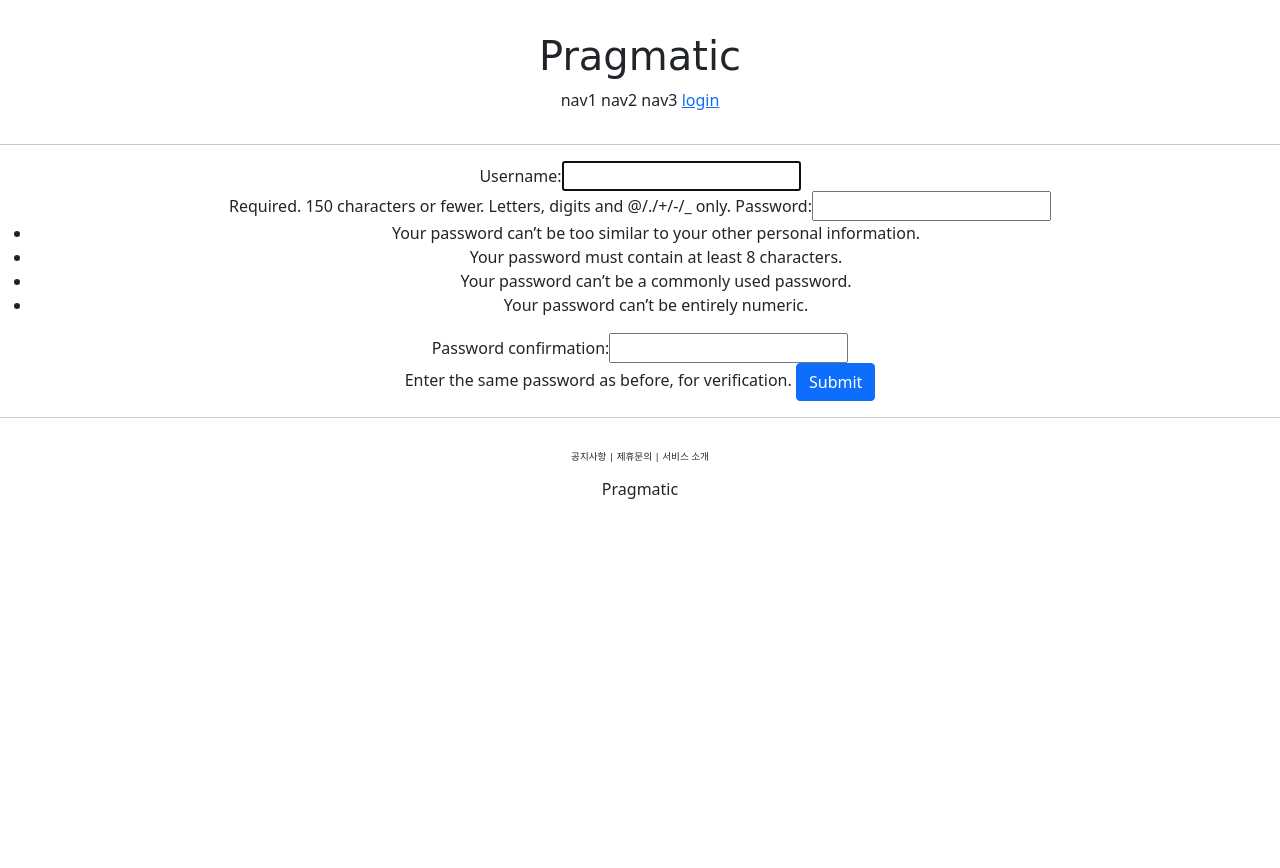
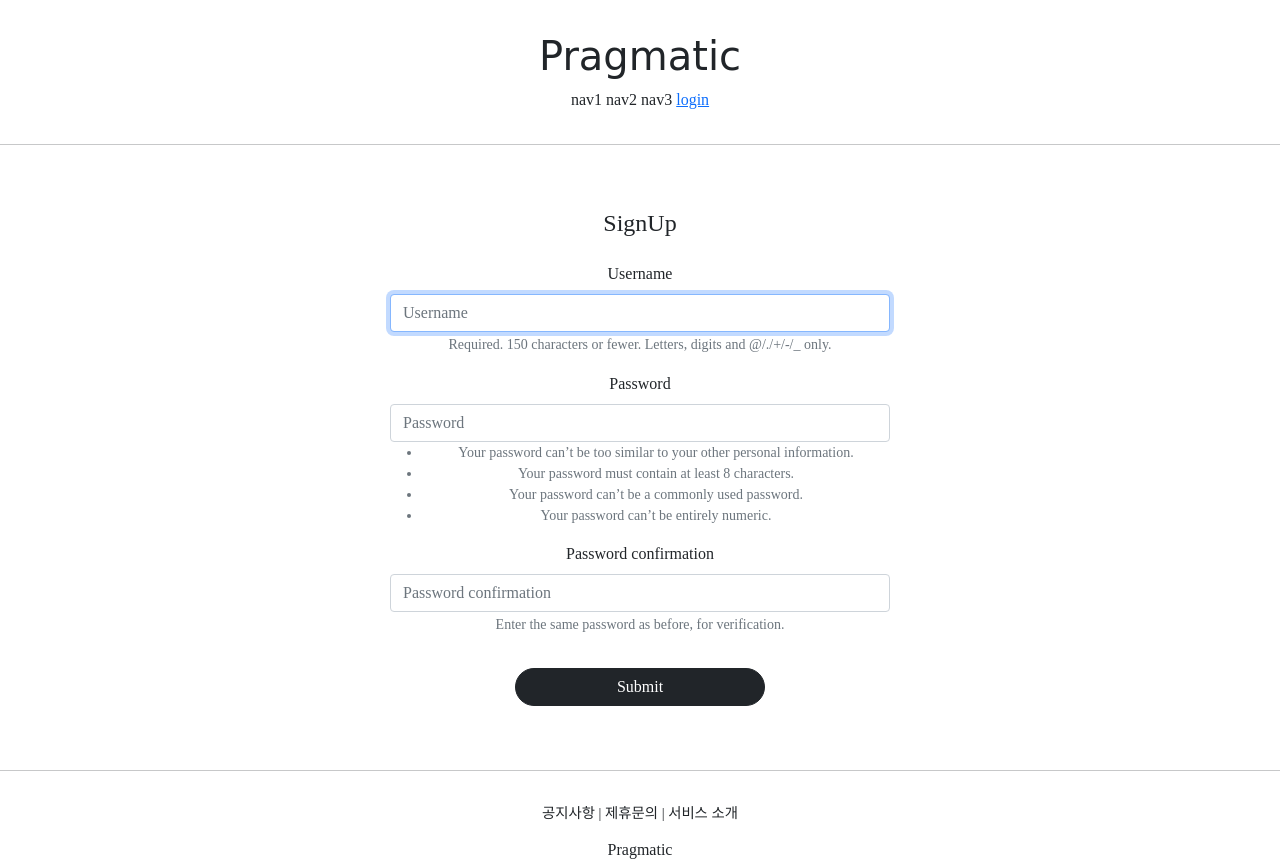
Before and after one commit to ParkShinUng/pragmatic, a Django app: page /account/create/ in a window 1280 px wide. Before the commit the page ends 499 px from the top, so only its background shows below. Run offline with Django 3.2, Linux system fonts and the light colour scheme; some libraries are stand-ins or nearby versions; some web fonts are replaced.

Commit message:
django course 23 commit

```diff
--- a/accountapp/templates/accountapp/create.html
+++ b/accountapp/templates/accountapp/create.html
@@ -1,15 +1,19 @@
 {% extends 'base.html' %}
+{% load bootstrap4 %}
 
 {% block content %}
 
-    <div style="text-align: center;">
+    <div style="text-align: center; max-width: 500px; margin: 4rem auto;">
+        <div class="mb-4">
+            <h4>SignUp</h4>
+        </div>
         <!-- accountapp 내부의 create Route 연결 : Routing 일원화 -->
         <form action="{% url 'accountapp:create' %}" method="post">
             <!-- POST 방식에는 반드시 csrf_token 작성 -->
             {% csrf_token %}
             <!-- View에서 작성한 AccountCreateView의 form을 그대로 생성 -->
-            {{ form }}
-            <input type="submit" class="btn btn-primary">
+            {% bootstrap_form form %}
+            <input type="submit" class="btn btn-dark rounded-pill col-6 mt-3">
         </form>
     </div>
 
--- a/pragmatic/settings.py
+++ b/pragmatic/settings.py
@@ -49,6 +49,7 @@ INSTALLED_APPS = [
     'django.contrib.sessions',
     'django.contrib.messages',
     'django.contrib.staticfiles',
+    'bootstrap4',
     'accountapp',
 ]
 
--- a/static/base.css
+++ b/static/base.css
@@ -3,7 +3,7 @@
 }
 
 .pragmatic_footer_button {
-    font-size: .6rem;
+    font-size: .9rem;
 }
 .pragmatic_footer {
     text-align: center;
--- a/templates/base.html
+++ b/templates/base.html
@@ -3,7 +3,7 @@
 
 {% include 'head.html' %}
 
-<body>
+<body style="font-family: 'NanumSquareR';">
     {% include 'header.html' %}
 
     <hr>
--- a/templates/head.html
+++ b/templates/head.html
@@ -16,4 +16,29 @@
     <!--  DEFAULT CSS LINK  -->
     <link rel="stylesheet" type="text/css" href="{% static 'base.css' %}">
 
+    <style>
+
+        @font-face {
+            font-family: 'NanumSquareR';
+            src: local('NanumSqureR'),
+            url("{% static 'fonts/NanumSquareR.ttf' %}") format("opentype");
+        }
+        @font-face {
+            font-family: 'NanumSquareEB';
+            src: local('NanumSqureEB'),
+            url("{% static 'fonts/NanumSquareEB.ttf' %}") format("opentype");
+        }
+        @font-face {
+            font-family: 'NanumSquareB';
+            src: local('NanumSqureB'),
+            url("{% static 'fonts/NanumSquareB.ttf' %}") format("opentype");
+        }
+        @font-face {
+            font-family: 'NanumSquareR';
+            src: local('NanumSqureR'),
+            url("{% static 'fonts/NanumSquareR.ttf' %}") format("opentype");
+        }
+
+    </style>
+
 </head>
```
Also changed, not shown: accountapp/templates/accountapp/login.html (+5 -3 lines), static/fonts/NanumSquareB.otf (added), static/fonts/NanumSquareEB.otf (added), static/fonts/NanumSquareL.otf (added), static/fonts/NanumSquareR.otf (added).
